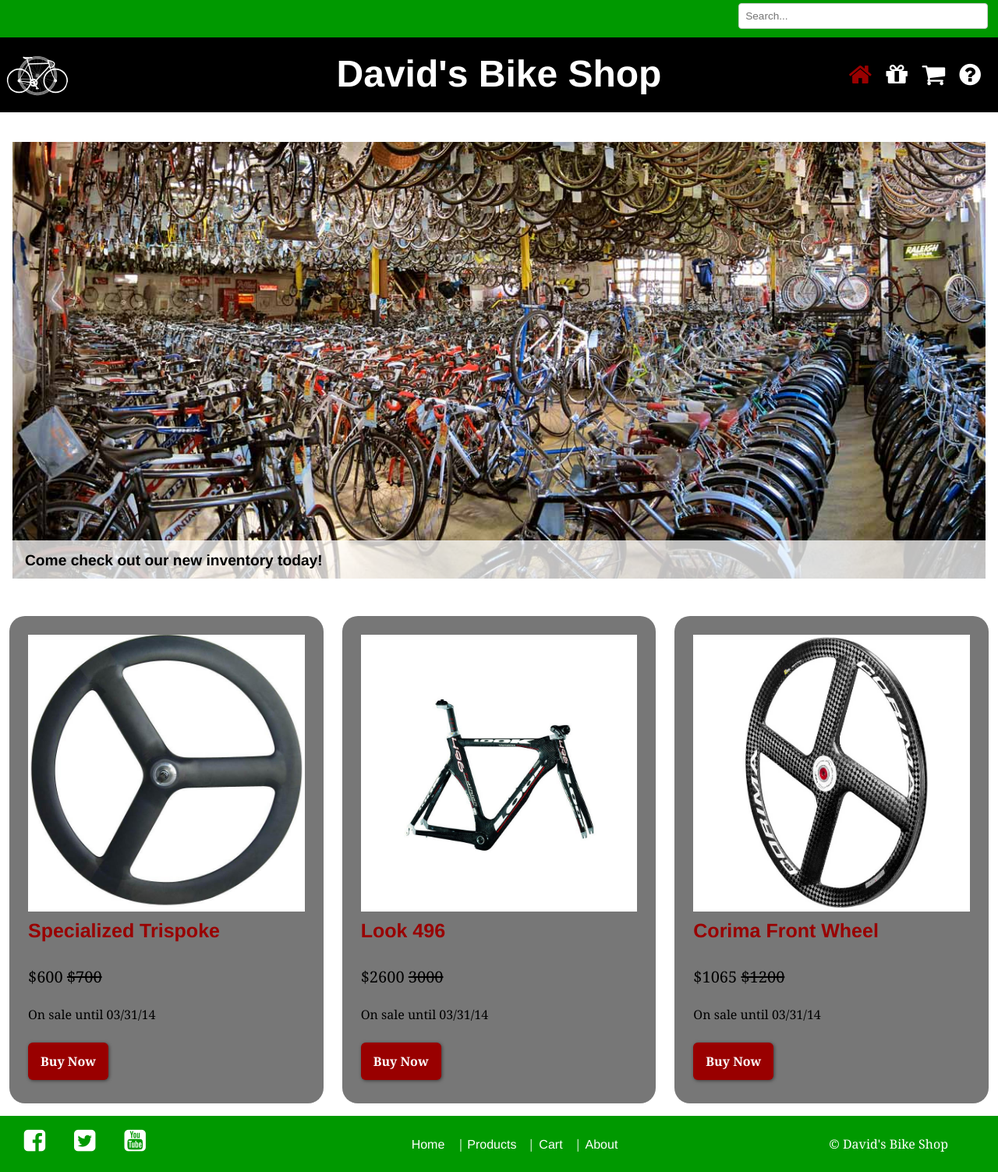
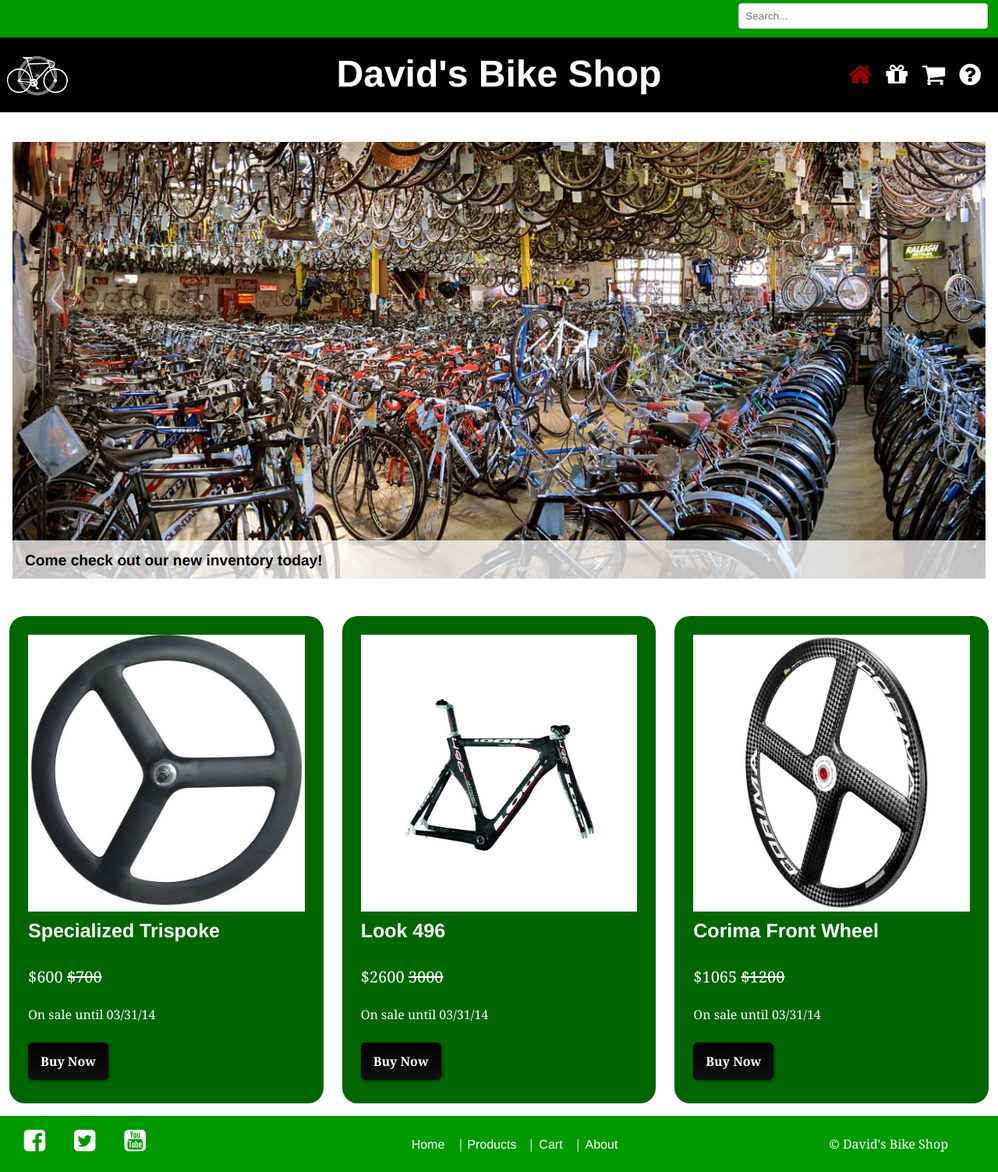
Before and after one commit to birchy009/ecommerce-website, a Jekyll site: the page built from index.html, in a window 1280 px wide. Shown: the whole page at 78% size. Built offline with Jekyll 4.4.1, drawn with Linux system fonts in a browser that asks for light colours; nearby versions of some CDN libraries; some web fonts are replaced; Markdown is read by kramdown in place of the engine named in the settings.

Commit message:
fixed buttons/hover

```diff
--- a/_includes/promo-small.html
+++ b/_includes/promo-small.html
@@ -14,6 +14,6 @@
 
 	</div>
 
-	<a class="btn btn-alt" href="{{site.baseurl}}/products/{{include.link}}">Buy Now</a>
+	<a class="btn btn-black" href="{{site.baseurl}}/products/{{include.link}}">Buy Now</a>
 
 </div>
--- a/css/buckets.css
+++ b/css/buckets.css
@@ -23,6 +23,15 @@
 	position: absolute;
 	background-color: rgba(255,255,255,0.75);
 	font-family: Helvetica, sans-serif;
+}
+
+.promo-small {
+	background-color: #060;
+	color: #fff;
+}
+
+.promo-small h4 {
+	color: #fff;
 }
 
 .promo-large {
@@ -54,7 +63,6 @@
 }
 
 .small-bucket {
-	background-color: #DDD;
 	max-width: 300px;
 	padding: 0.75rem;
 	border-radius: 10px;
--- a/css/buttons.css
+++ b/css/buttons.css
@@ -3,8 +3,8 @@
 .btn:visited {
 	display: inline-block;
 	padding: 0.75em 1em;
-	background-color: #009;
-	background-image: linear-gradient(to bottom, #009, #007);
+	background-color: #000;
+	background-image: linear-gradient(to bottom, #000, #111);
 	border-radius: 6px;
 	box-shadow: 1px 1px 4px rgba(0,0,0,0.5);
 	border: 0;
@@ -21,7 +21,11 @@
 }
 
 .btn:hover {
-	background-image: linear-gradient(to bottom, #A00, #900);
+	background-image: linear-gradient(to bottom, #000, #555);
+}
+
+.btn-alt:hover {
+	background-image: linear-gradient(to bottom, #900, #C00);
 }
 
 .checkout-1 {
--- a/css/grid.css
+++ b/css/grid.css
@@ -9,7 +9,6 @@
 
 .padding {
 	padding: 1.5rem;
-	background-color: #777;
 	border-radius: 20px;
 }
 
```
